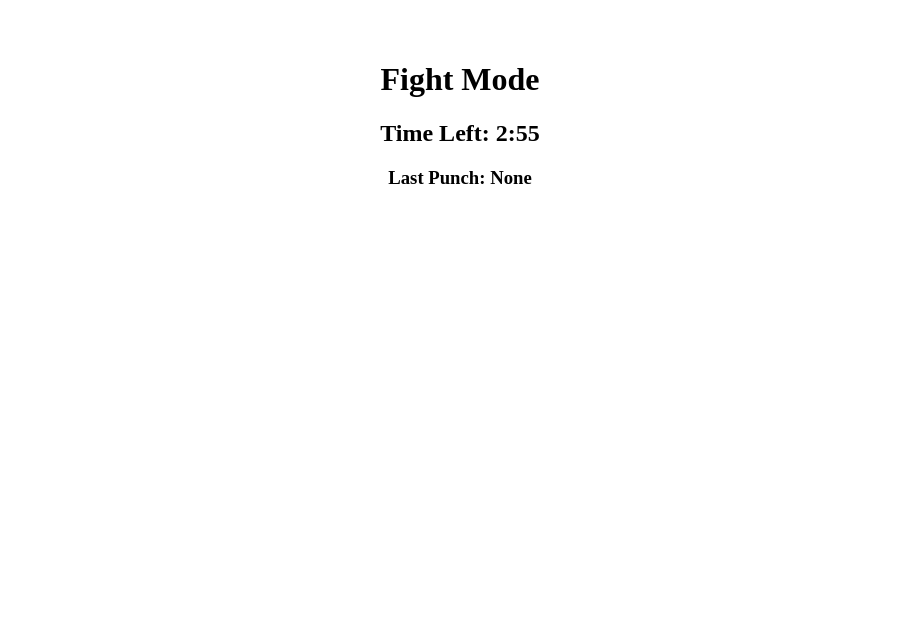
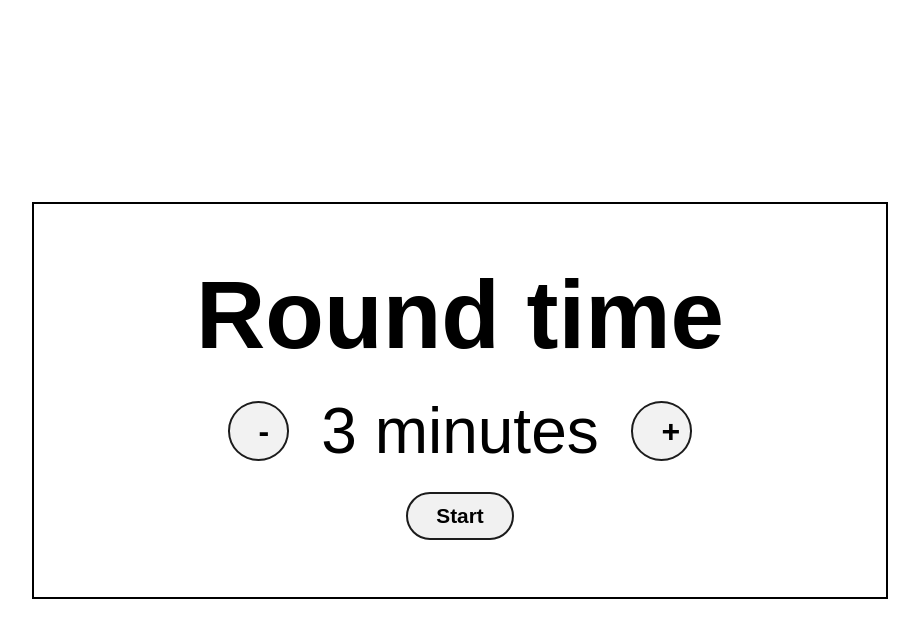
Before and after one commit to IgorLopesOliveira/FINAL-WORK-IGOR, a React (Vite) app in the folder client/: page /fight in a window 1280 px wide. Shown: the top 638 px of the page, without its empty margins (180-1099 px from the left). Built offline with nearby package versions, Linux system fonts and the light colour scheme; no server answers.

Commit message:
Refactor Fight component and update styles for punch monitoring interface

```diff
--- a/client/src/index.css
+++ b/client/src/index.css
@@ -0,0 +1,108 @@
+/* Lock interface to 393x852 container */
+body {
+  margin: 0;
+  background-color: #ffffff;
+  font-family: 'Arial Rounded MT Bold', 'Poppins', sans-serif;
+  display: flex;
+  justify-content: center;
+  align-items: center;
+  height: 100vh;
+}
+
+#root {
+  width: 852px;
+  height: 393px;
+  transform-origin: top left;
+  transform: rotate(0deg); /* no rotation since real phone is already horizontal */
+  background-color: white;
+  overflow: hidden;
+  border: 2px solid #000;
+  display: flex;
+  flex-direction: column;
+}
+
+
+/* Shared layout */
+.centered {
+  flex: 1;
+  display: flex;
+  flex-direction: column;
+  justify-content: center;
+  align-items: center;
+  gap: 1.5rem;
+  padding: 2rem;
+  text-align: center;
+}
+
+h1, h2, h3 {
+  margin: 0;
+  font-size: 2rem;
+}
+
+/* Round config time selector */
+.time-selector {
+  display: flex;
+  align-items: center;
+  gap: 2rem;
+  font-size: 4rem;
+}
+
+.time-selector button {
+  width: 60px;
+  height: 60px;
+  font-size: 2rem;
+  border-radius: 50%;
+  background-color: #f2f2f2;
+  border: 2px solid #1c1c1c;
+  cursor: pointer;
+}
+
+/* Buttons */
+button {
+  padding: 0.6rem 1.8rem;
+  font-size: 1.3rem;
+  border-radius: 2rem;
+  border: 2px solid #1c1c1c;
+  background-color: #f1f1f1;
+  font-weight: bold;
+  cursor: pointer;
+}
+
+button:hover {
+  background-color: #e3e3e3;
+}
+
+.button-group {
+  display: flex;
+  flex-wrap: wrap;
+  justify-content: center;
+  gap: 1rem;
+  margin-top: 1rem;
+}
+
+/* Countdown display */
+.centered h1 {
+  font-size: 6rem;
+}
+
+/* Fight focus mode */
+.focus-mode {
+  background-color: white;
+  height: 100%;
+  display: flex;
+  flex-direction: column;
+  justify-content: space-between;
+}
+
+.top-bar,
+.bottom-bar {
+  height: 200px;
+  background-color: black;
+}
+
+/* Punch + time display */
+.focus-mode .centered {
+  flex-direction: column;
+  font-size: 4rem;
+  gap: 1.5rem;
+}
--- a/client/src/screens/Fight.jsx
+++ b/client/src/screens/Fight.jsx
@@ -3,39 +3,105 @@ import { useSocket } from "../context/SocketContext";
 
 function Fight() {
   const socket = useSocket();
-  const [timeLeft, setTimeLeft] = useState(180); // 3 minutes in seconds
-  const [lastPunch, setLastPunch] = useState("None");
+  const [fightState, setFightState] = useState("config"); // config, countdown, fighting, paused
+  const [roundTime, setRoundTime] = useState(3); // in minutes
+  const [timeLeft, setTimeLeft] = useState(0);
+  const [punchCount, setPunchCount] = useState(0);
+  const [hidePunches, setHidePunches] = useState(false);
+  const [flipLayout, setFlipLayout] = useState(false);
+  const resetFight = () => {
+    setFightState("config");
+    setTimeLeft(0);
+    setPunchCount(0);
+    setHidePunches(false);
+    setFlipLayout(false);
+  };
 
-  // Countdown timer logic
-  useEffect(() => {
-    if (timeLeft <= 0) return;
-    const interval = setInterval(() => setTimeLeft((t) => t - 1), 1000);
-    return () => clearInterval(interval);
-  }, [timeLeft]);
 
-  // Listen for punches
   useEffect(() => {
     if (!socket) return;
-    socket.on("punch", (data) => {
-      setLastPunch(data.type); // data.type = "Left Hook" or "Right Hook"
+    socket.on("punch", () => {
+      setPunchCount((c) => c + 1);
     });
-
     return () => socket.off("punch");
   }, [socket]);
 
-  const formatTime = (seconds) => {
-    const min = Math.floor(seconds / 60);
-    const sec = seconds % 60;
-    return `${min}:${sec.toString().padStart(2, "0")}`;
+  useEffect(() => {
+    if (fightState !== "fighting" || timeLeft <= 0) return;
+    const interval = setInterval(() => setTimeLeft((t) => t - 1), 1000);
+    return () => clearInterval(interval);
+  }, [fightState, timeLeft]);
+
+  const startCountdown = () => {
+    setFightState("countdown");
+    setTimeLeft(10);
+    const countdown = setInterval(() => {
+      setTimeLeft((t) => {
+        if (t <= 1) {
+          clearInterval(countdown);
+          setFightState("fighting");
+          setTimeLeft(roundTime * 60);
+        }
+        return t - 1;
+      });
+    }, 1000);
   };
 
-  return (
-    <div style={{ padding: "2rem", textAlign: "center" }}>
-      <h1>Fight Mode</h1>
-      <h2>Time Left: {formatTime(timeLeft)}</h2>
-      <h3>Last Punch: {lastPunch}</h3>
+  const formatTime = (s) => {
+    const m = Math.floor(s / 60);
+    const sec = s % 60;
+    return `${m.toString().padStart(2, "0")}:${sec.toString().padStart(2, "0")}`;
+  };
+
+  const renderConfig = () => (
+    <div className="centered">
+      <h1>Round time</h1>
+      <div className="time-selector">
+        <button onClick={() => setRoundTime((t) => Math.max(1, t - 1))}>-</button>
+        <span>{roundTime} minutes</span>
+        <button onClick={() => setRoundTime((t) => Math.min(10, t + 1))}>+</button>
+      </div>
+      <button onClick={startCountdown}>Start</button>
     </div>
   );
+
+  const renderCountdown = () => (
+    <div className="centered">
+      <h1>{timeLeft}</h1>
+    </div>
+  );
+
+  const renderFighting = () => (
+    <div className={fightState === "fighting" ? "focus-mode" : ""}>
+      <div className="top-bar" />
+      <div className="centered" style={{ fontSize: "4rem", gap: "1.5rem" }}>
+        <div style={{ order: flipLayout ? 2 : 1 }}>{formatTime(timeLeft)}</div>
+        {!hidePunches && <div style={{ order: flipLayout ? 1 : 2 }}>{punchCount}</div>}
+        <button onClick={() => setFightState("paused")}>Pause</button>
+      </div>
+      <div className="bottom-bar" />
+    </div>
+  );
+
+
+  const renderPaused = () => (
+    <div className="centered" style={{ fontSize: "3rem", gap: "1.5rem" }}>
+      <div style={{ order: flipLayout ? 2 : 1 }}>{formatTime(timeLeft)}</div>
+      {!hidePunches && <div style={{ order: flipLayout ? 1 : 2 }}>{punchCount}</div>}
+      <div className="button-group">
+        <button onClick={() => setHidePunches((v) => !v)}>Hide</button>
+        <button onClick={() => setFightState("fighting")}>▶</button>
+        <button onClick={() => setFlipLayout((v) => !v)}>Switch</button>
+        <button onClick={resetFight}>Stop</button>
+      </div>
+    </div>
+  );
+
+
+  if (fightState === "config") return renderConfig();
+  if (fightState === "countdown") return renderCountdown();
+  if (fightState === "paused") return renderPaused();
+  return renderFighting();
 }
 
 export default Fight;
```
Also changed, not shown: 2 other files (tests, documents, lock files or other folders).
